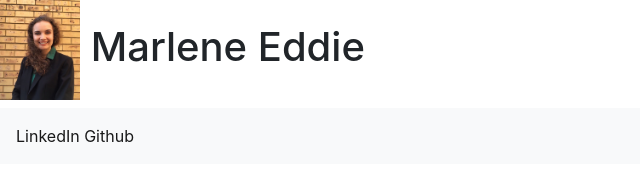
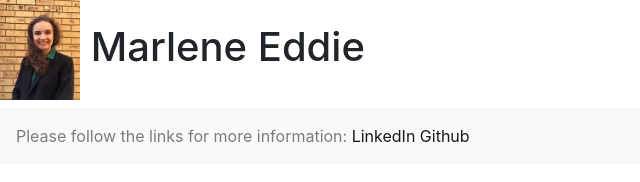
Before and after one commit to MarleneEddie/MarleneEddie.github.io, a plain HTML site: page index.html in a window 1280 px wide. Shown: the whole page, without its empty margins (0-640 px from the left). Drawn offline with nearby package versions, Linux system fonts and the light colour scheme.

Commit message:
Added text before links

```diff
--- a/index.html
+++ b/index.html
@@ -14,6 +14,7 @@
     <h1> <img src="images/Professional photo - M Eddie.jpg" width = "80" height = "100" alt="">    Marlene Eddie</h1>
     <nav class="navbar navbar-light bg-light">
         <span class="navbar-text">
+            Please follow the links for more information:
           <a href="https://www.Linkedin.com/in/marléne-eddie-1988ab139"> LinkedIn </a>
           <a href="https://www.https://github.com/MarleneEddie"> Github </a>
         </span>
```
